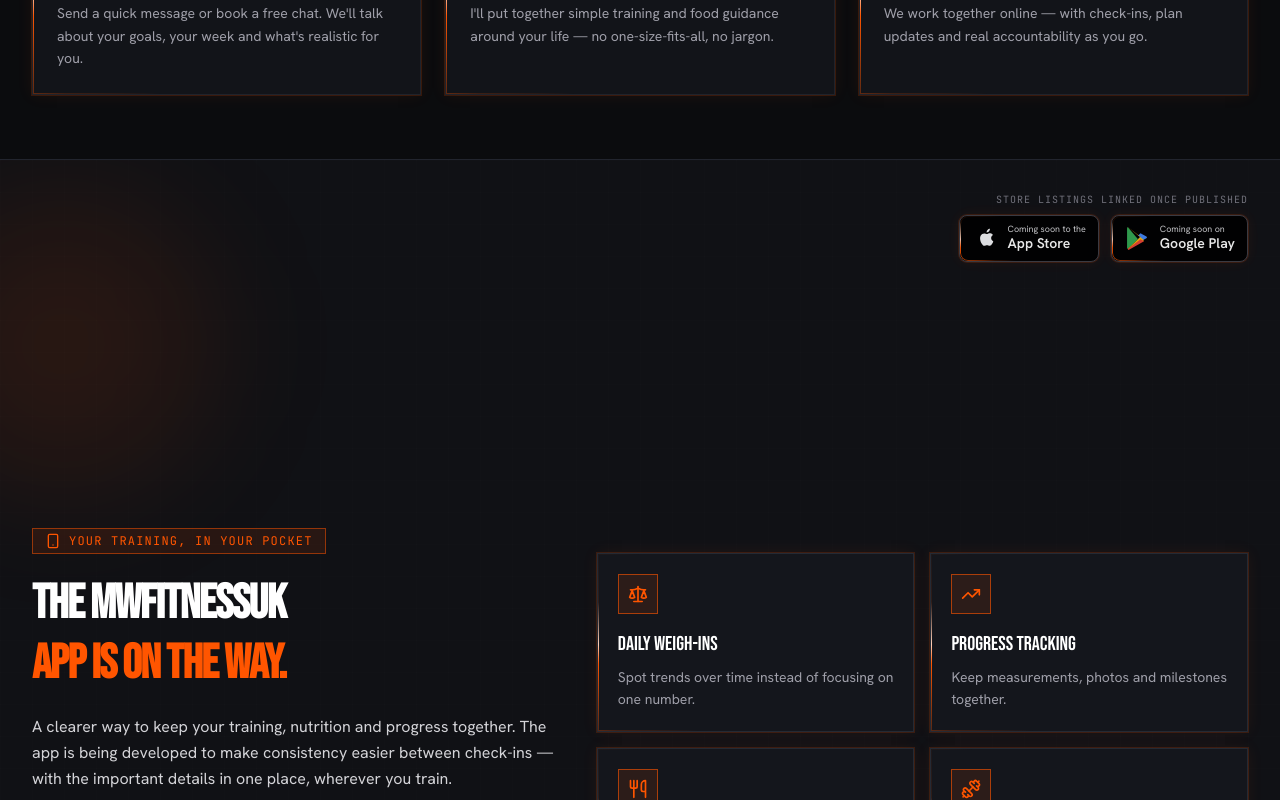
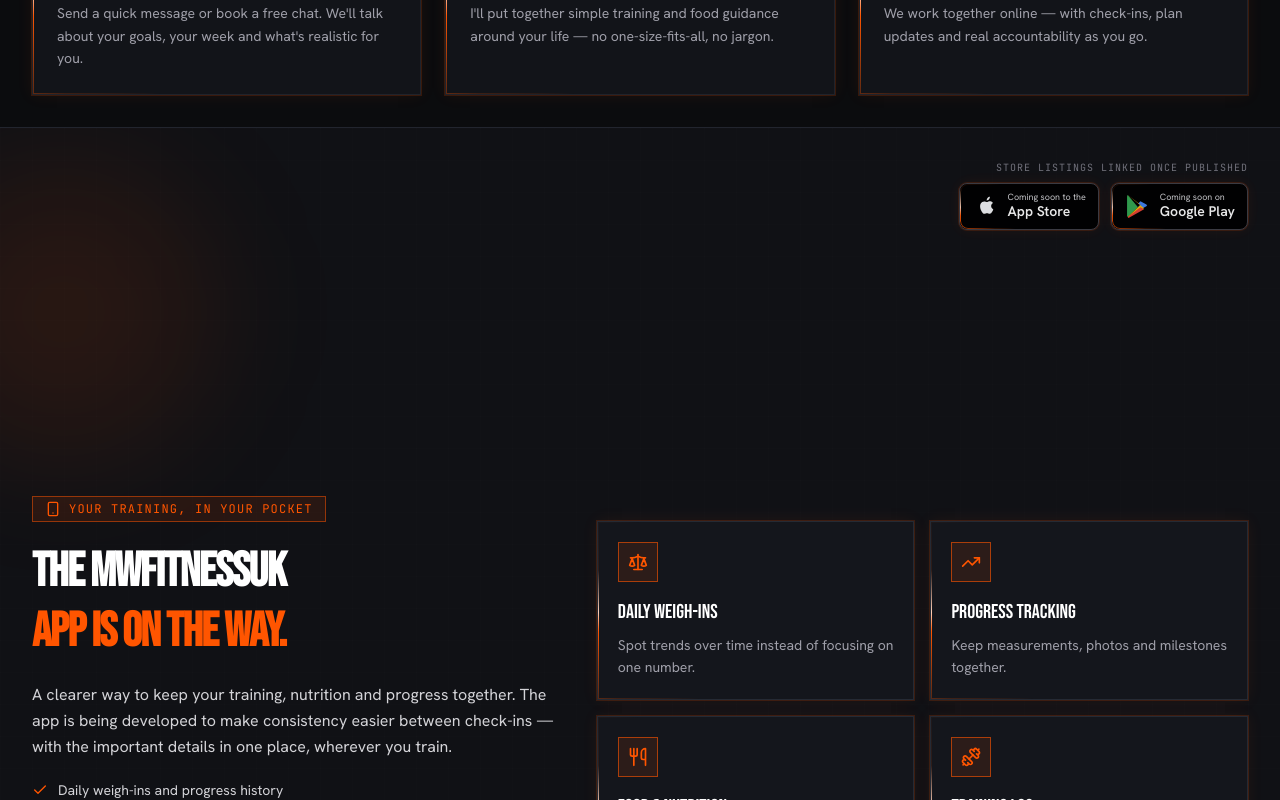
Before and after one commit to chriscallaghan2012/mwfitness, a React (Vite) app: page / in a window 1280 px wide. Shown: the part 2340-3140 px from the top of the page. Built offline with nearby package versions, Linux system fonts and the light colour scheme; no server answers.

Commit message:
Reduce excess space before homepage app showcase

```diff
--- a/src/index.css
+++ b/src/index.css
@@ -409,3 +409,9 @@ a[role="button"]:not([class*="bg-[#ff5500]"]):not([class*="bg-brand-orange"]):no
     animation: none !important;
   }
 }
+
+
+/* Keep the homepage app showcase tucked closer to the preceding steps; avoid a dead band above it. */
+.page-layout > .home-app-section {
+  margin-block-start: clamp(1.25rem, 2.5vw, 2rem) !important;
+}
```
